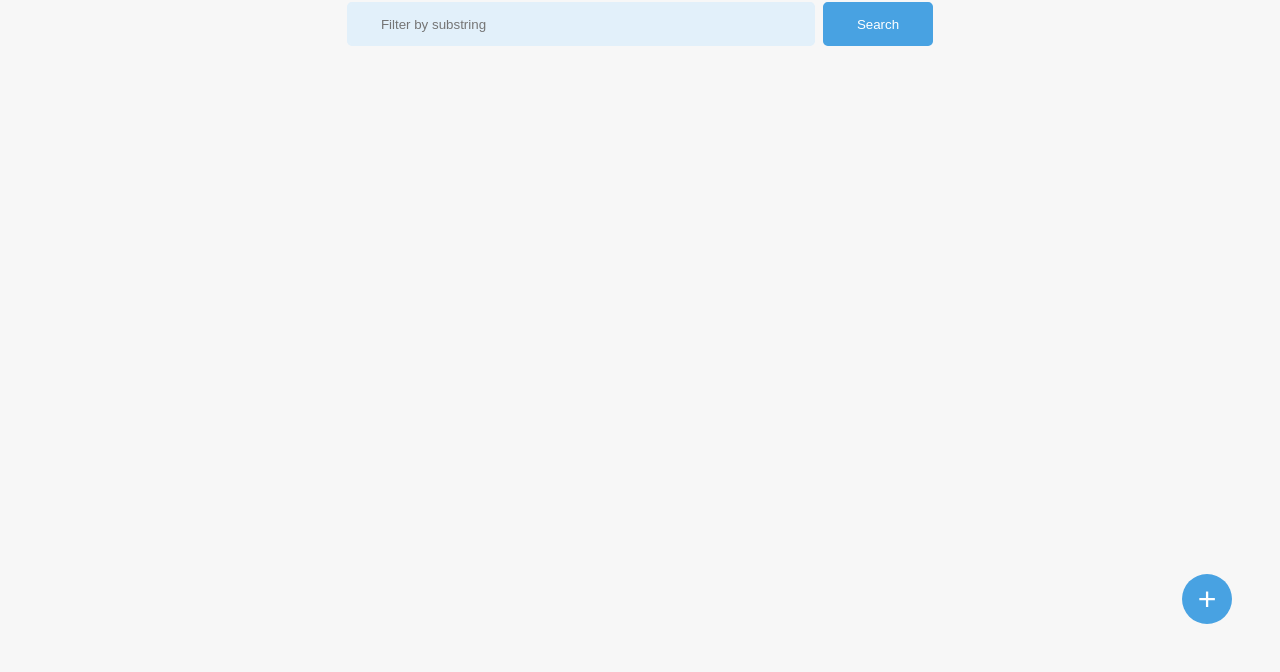
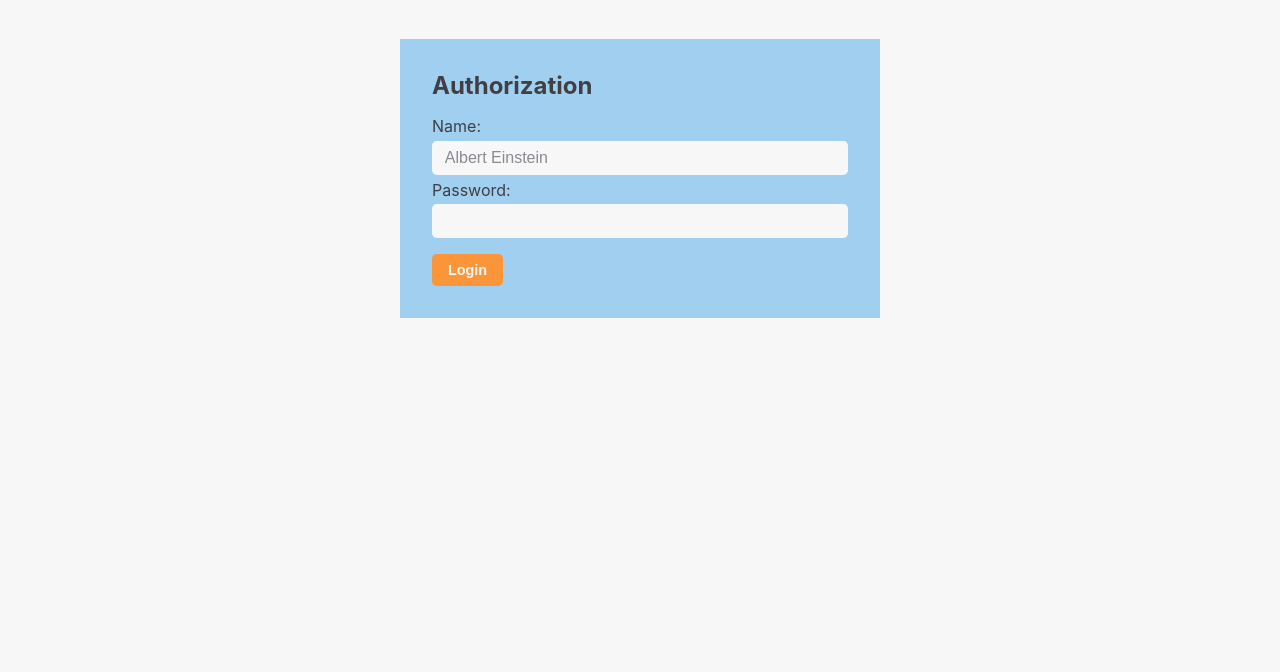
Before and after one commit to VasiliyHarden/note-keeper, a React app: page / in a window 1280 px wide. Shown: the part 128-800 px from the top of the page. Built offline with nearby package versions, Linux system fonts and the light colour scheme.

Commit message:
login page

```diff
--- a/src/NoteKeeperApp.js
+++ b/src/NoteKeeperApp.js
@@ -2,15 +2,17 @@ import React, {Fragment} from 'react';
 import { Modal } from './components/Modals';
 import DashboardPage from './pages/DashboardPage/DashboardPage';
 import Header from './components/Header/Header';
+import LoginPage from './pages/LoginPage/LoginPage';
 
 
 const NoteKeeperApp = () => {
   return(
-  <Fragment>
-    <Header />
-    <DashboardPage />
-    <Modal />
-  </Fragment>
+    <LoginPage />
+  // <Fragment>
+  //   <Header />
+  //   <DashboardPage />
+  //   <Modal />
+  // </Fragment>
 )};
 
 export default NoteKeeperApp;
--- a/src/index.scss
+++ b/src/index.scss
@@ -12,5 +12,7 @@ body {
   margin: 0;
   background-color: $main-color;
   color: $text-color;
+  min-height: $min-app-height;
   min-width: $min-app-width;
+  position: relative;
 }
--- /dev/null
+++ b/src/pages/LoginPage/LoginPage.js
@@ -0,0 +1,51 @@
+import React, { useState } from 'react';
+
+import './LoginPage.scss';
+
+const LoginPage = () => {
+  const [fields, setFields] = useState({
+    name: '',
+    password: ''
+  });
+
+  const onChange = (e) => {
+    setFields({
+      ...fields,
+      [e.target.name]: e.target.value
+    });
+  };
+
+  const onSubmit = (e) => {
+    e.preventDefault();
+    console.log(`name: ${fields.name}, passwords: ${fields.password}`);
+  }
+
+  return (
+    <div className='login-page'>
+      <h1 className='login-page__title'>Note Keeper</h1>
+      <form className='login-page__form' onSubmit={ onSubmit }>
+        <h2 className='login-page__form-title'>Authorization</h2>
+        <label htmlFor='name'>Name:</label>
+        <input
+          type='text'
+          id='name'
+          name='name'
+          placeholder='Albert Einstein'
+          className='login-page__input'
+          onChange={ onChange }
+        />
+        <label htmlFor='password'>Password:</label>
+        <input
+          type='password'
+          id='password'
+          name='password'
+          className='login-page__input'
+          onChange={ onChange }
+        />
+        <button type='submit' className='login-page__btn'>Login</button>
+      </form>
+    </div>
+  );
+}
+
+export default LoginPage;
--- /dev/null
+++ b/src/pages/LoginPage/LoginPage.scss
@@ -0,0 +1,68 @@
+@import '../../styles/settings';
+
+.login-page {
+  left: 50%;
+  margin-left: -15rem;
+  position: absolute;
+  top: 5rem;
+  width: 30rem;
+}
+
+.login-page__title {
+  margin: 0 0 3rem;
+}
+
+.login-page__form {
+  background-color: $secondary-color;
+  padding: 2rem;
+}
+
+.login-page__form-title {
+  margin: 0 0 1rem;
+}
+
+.login-page__input {
+  background-color: $main-color;
+  border: 0;
+  border-radius: 0.3rem;
+  box-sizing: border-box;
+  color: $text-color;
+  display: block;
+  font-size: 1rem;
+  margin: 0.3rem 0;
+  padding: 0.5rem 0.8rem;
+  transition: background-color $transition-time ease-in-out;
+  width: 100%;
+
+  &:focus {
+    background-color: lighten($secondary-color, 10%);
+    outline: 0;
+  }
+
+  &::placeholder {
+    color: lighten($text-color, 30%);
+  }
+}
+
+.login-page__btn {
+  background-color: darken($accent-color, 20%);
+  border: 0;
+  border-radius: 0.3rem;
+  color: $main-color;
+  cursor: pointer;
+  display: block;
+  font-size: 0.9rem;
+  font-weight: bold;
+  margin-top: 1rem;
+  padding: 0.5rem 1rem;
+
+  &:hover {
+    background-color: darken($accent-color, 30%);
+  }
+
+  &:focus {
+    outline: none;
+    box-shadow: 0 0 0 4px $transparent-secondary-color;
+    background-color: darken($accent-color, 30%);
+  }
+}
--- a/src/styles/_settings.scss
+++ b/src/styles/_settings.scss
@@ -11,3 +11,4 @@ $transition-time: .3s;
 $scrollbar-fix: calc(100vw - 100%);
 $inverse-scrollbar-fix: calc(100% - 100vw);
 $min-app-width: 640px;
+$min-app-height: 500px;
```
